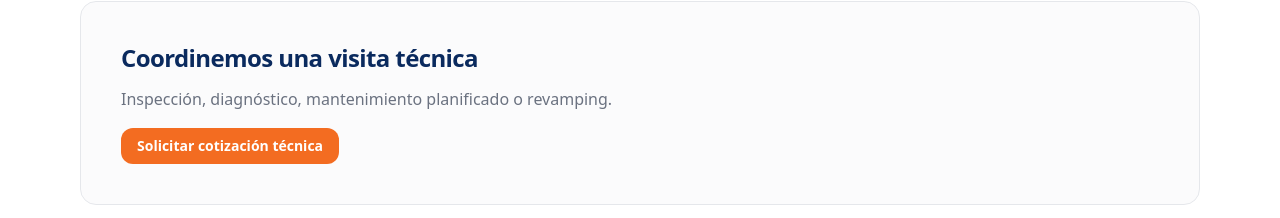
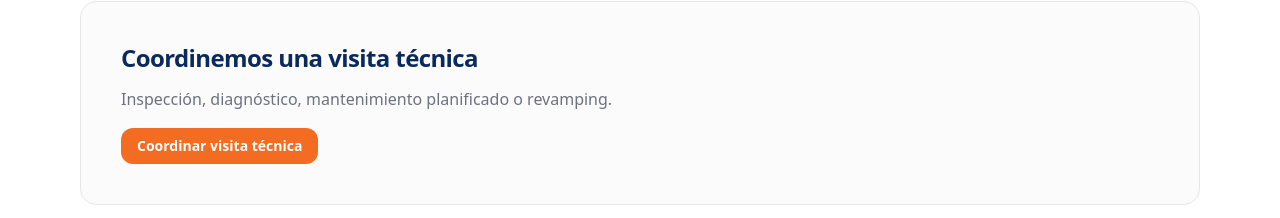
Before and after one commit to nracciatti/smi-argentina, a Next.js app: page / in a window 1280 px wide. Shown: the part 4152-4370 px from the top of the page. Built offline with nearby package versions, Linux system fonts and the light colour scheme.

Commit message:
Correcion texto cta seccion works

```diff
--- a/src/components/sections/Works.tsx
+++ b/src/components/sections/Works.tsx
@@ -184,7 +184,7 @@ export function Works() {
               Inspección, diagnóstico, mantenimiento planificado o revamping.
             </p>
             <Link href="#contacto" className="btn-primary mt-4 inline-block">
-              Solicitar cotización técnica
+              Coordinar visita técnica
             </Link>
           </div>
         </div>
```
